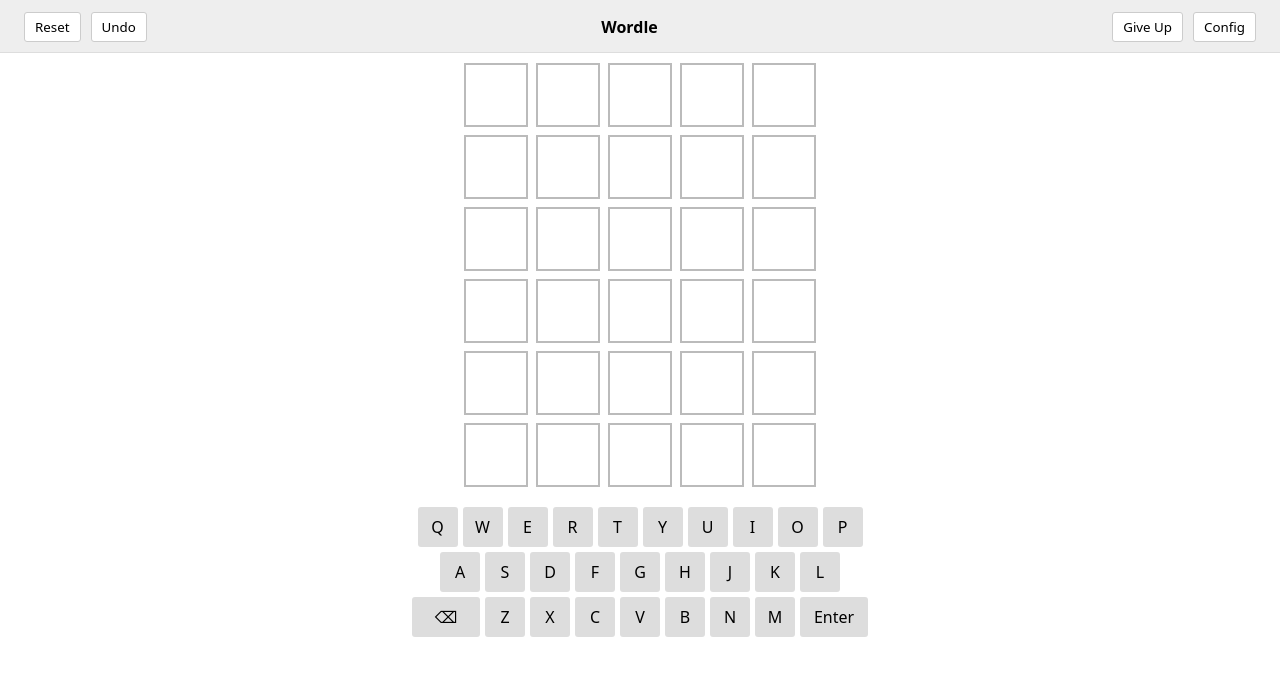
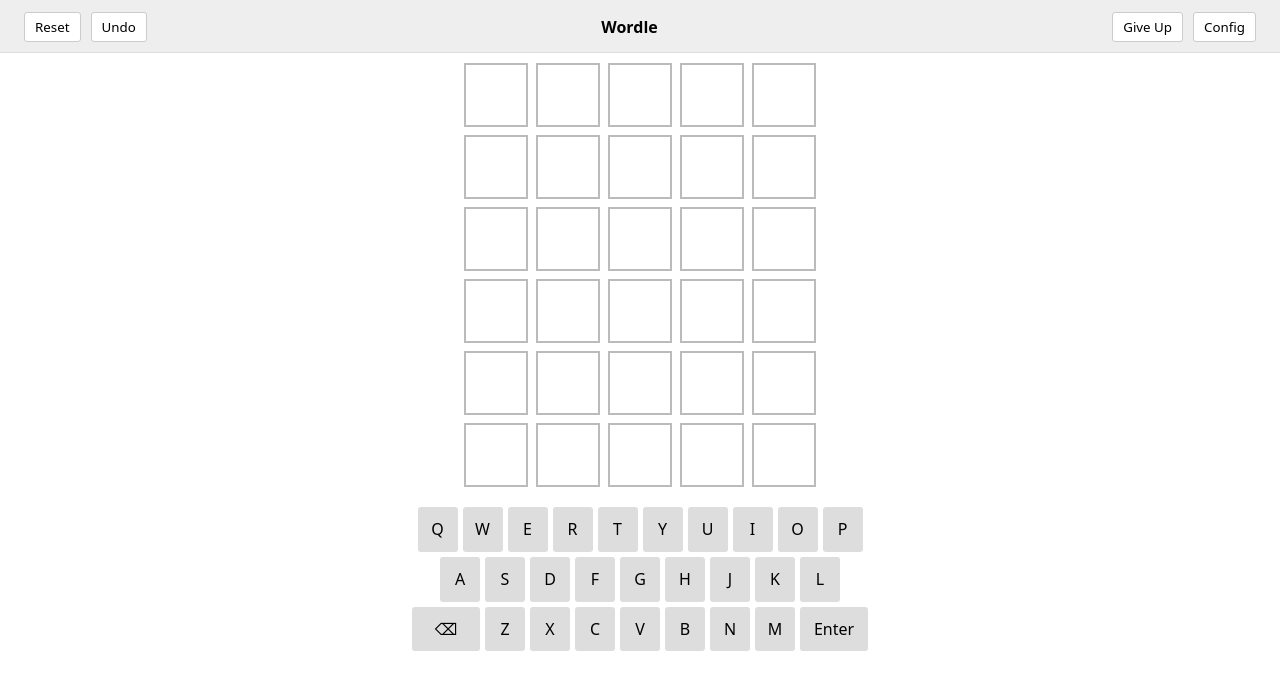
Before and after one commit to proteriax/wordle-clone, a React (Vite) app: page / in a window 1280 px wide. Shown: the top 690 px of the page. Built offline with nearby package versions, Linux system fonts and the light colour scheme.

Commit message:
Taller keyboard

```diff
--- a/src/Keyboard.tsx
+++ b/src/Keyboard.tsx
@@ -52,7 +52,7 @@
       : "#ddd"};
   --background-hover: #bbb;
   --width: ${p => (p.width ?? 1) * 2.5}em;
-  --height: 2.5em;
+  --height: 2.8em;
   background-color: var(--background);
   border-radius: 3px;
   ${p => p.modifier === Modifier.Wrong && "color: #fff"};
```
